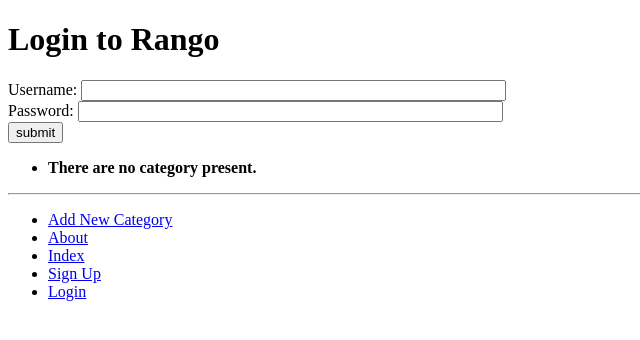
After one commit to hanyedeleng/tangowithrango19, a Django app: page /rango/login/ in a window 1280 px wide. The commit adds this page. Shown: the top 340 px of the page, without its empty margins (0-640 px from the left). Run offline with Django 3.2, Linux system fonts and the light colour scheme; data that the repository does not hold is empty.

Commit message:
use login function

```diff
--- a/rango/urls.py
+++ b/rango/urls.py
@@ -9,4 +9,5 @@
     name='show_category'),
     url(r'^category/(?P<category_name_slug>[\w\-]+)/add_page/$', views.add_page, name='add_page'),
     url(r'^register/$', views.register, name='register'),
+    url(r'^login/$', views.user_login, name='login'),
 ]
--- a/rango/views.py
+++ b/rango/views.py
@@ -1,5 +1,8 @@
 from django.shortcuts import render
-from django.http import HttpResponse
+from django.http import HttpResponse, HttpResponseRedirect
+from django.contrib.auth import authenticate, login
+from django.core.urlresolvers import reverse
+
 
 # import the category model
 from rango.models import Category
@@ -101,3 +104,22 @@
 
     return render(request, 'rango/register.html', {'user_form': user_form,
         'profile_form': profile_form, 'registerd': registered})
+
+def user_login(request):
+    if request.method == 'POST':
+        username = request.POST.get('username')
+        password = request.POST.get('password')
+
+        user = authenticate(username=username, password=password)
+
+        if user:
+            if user.is_active:
+                login(request, user)
+                return HttpResponseRedirect(reverse('index'))
+            else:
+                return HttpResponse("You rango account is disable")
+        else:
+            print "Invalid login details: {0}, {1}".format(username, password)
+            return HttpResponse("Invalid login details supplied.")
+    else:
+        return render(request, 'rango/login.html', {})
--- a/templates/rango/base.html
+++ b/templates/rango/base.html
@@ -33,6 +33,7 @@
                 <li><a href="{% url 'about' %}">About</a></li>
                 <li><a href="{% url 'index' %}">Index</a></li>
                 <li><a href="{% url 'register' %}">Sign Up</a></li>
+                <li><a href="/rango/login/">Login</a></li>
             </ul>
         </div>
     </body>
--- a/templates/rango/index.html
+++ b/templates/rango/index.html
@@ -6,6 +6,11 @@
 
     <head>
         <title>Rango</title>
+        {% if user.is_authenticated %}
+            howdy {{ user.username }}!
+        {% else %}
+            hey there parter!
+        {% endif %}
         <!-- CSS -->
         <!-- <link rel="stylesheet" href="{% static "css/base.css" %}" /> -->
         <!-- JavaScript -->
--- /dev/null
+++ b/templates/rango/login.html
@@ -0,0 +1,18 @@
+{% extends 'rango/base.html' %}
+{% load staticfiles %}
+
+{% block title_block %}
+    Login
+{% endblock %}
+
+{% block body_block %}
+<h1>Login to Rango</h1>
+<form id="login_form" method="post" action="/rango/login">
+    {% csrf_token %}
+    Username: <input type="text" name="username" value="" size="50" />
+    <br />
+    Password: <input type="text" name="password" value="" size="50" />
+    <br />
+    <input type="submit" value="submit" />
+</form>
+{% endblock %}
```
